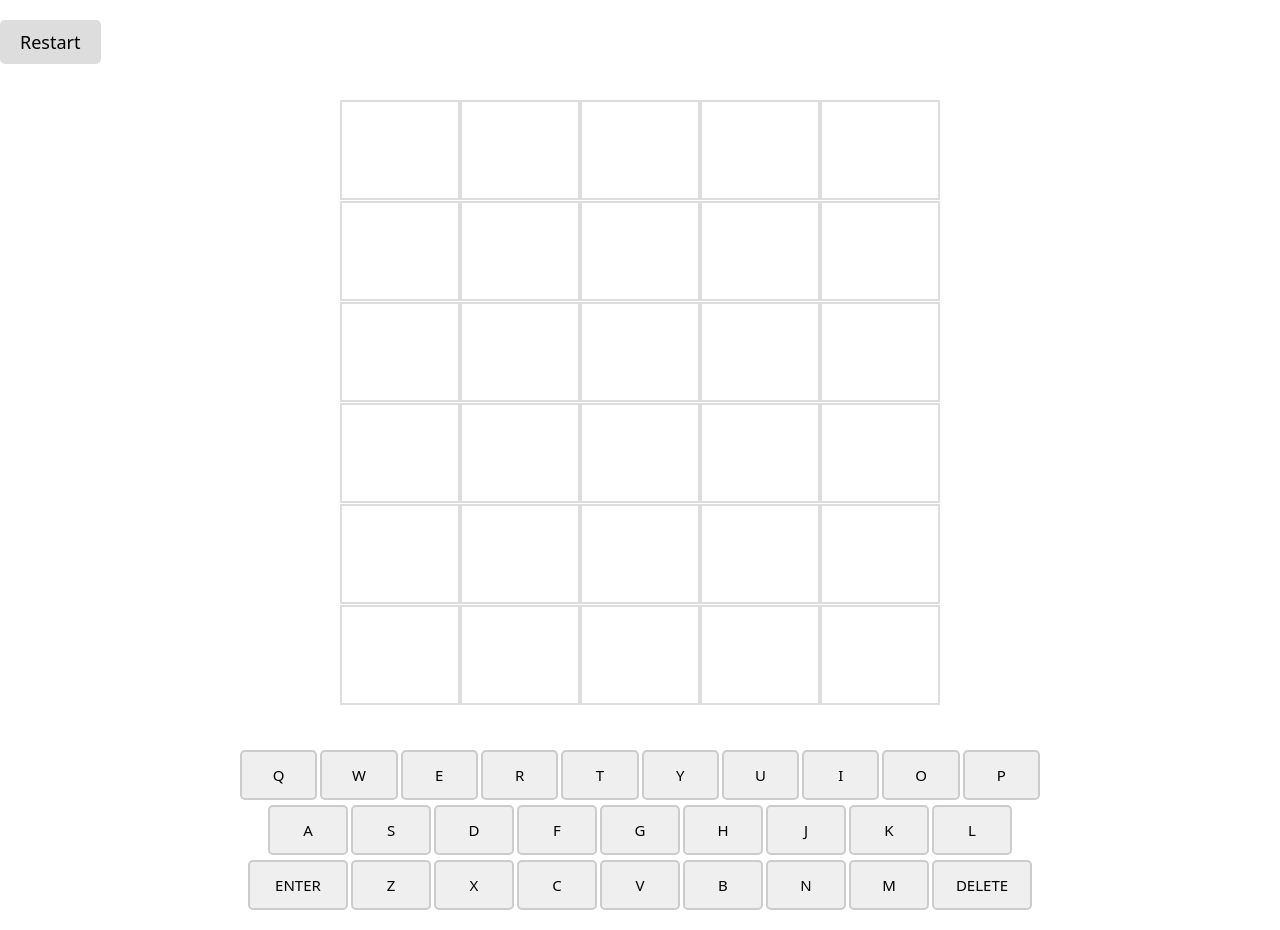
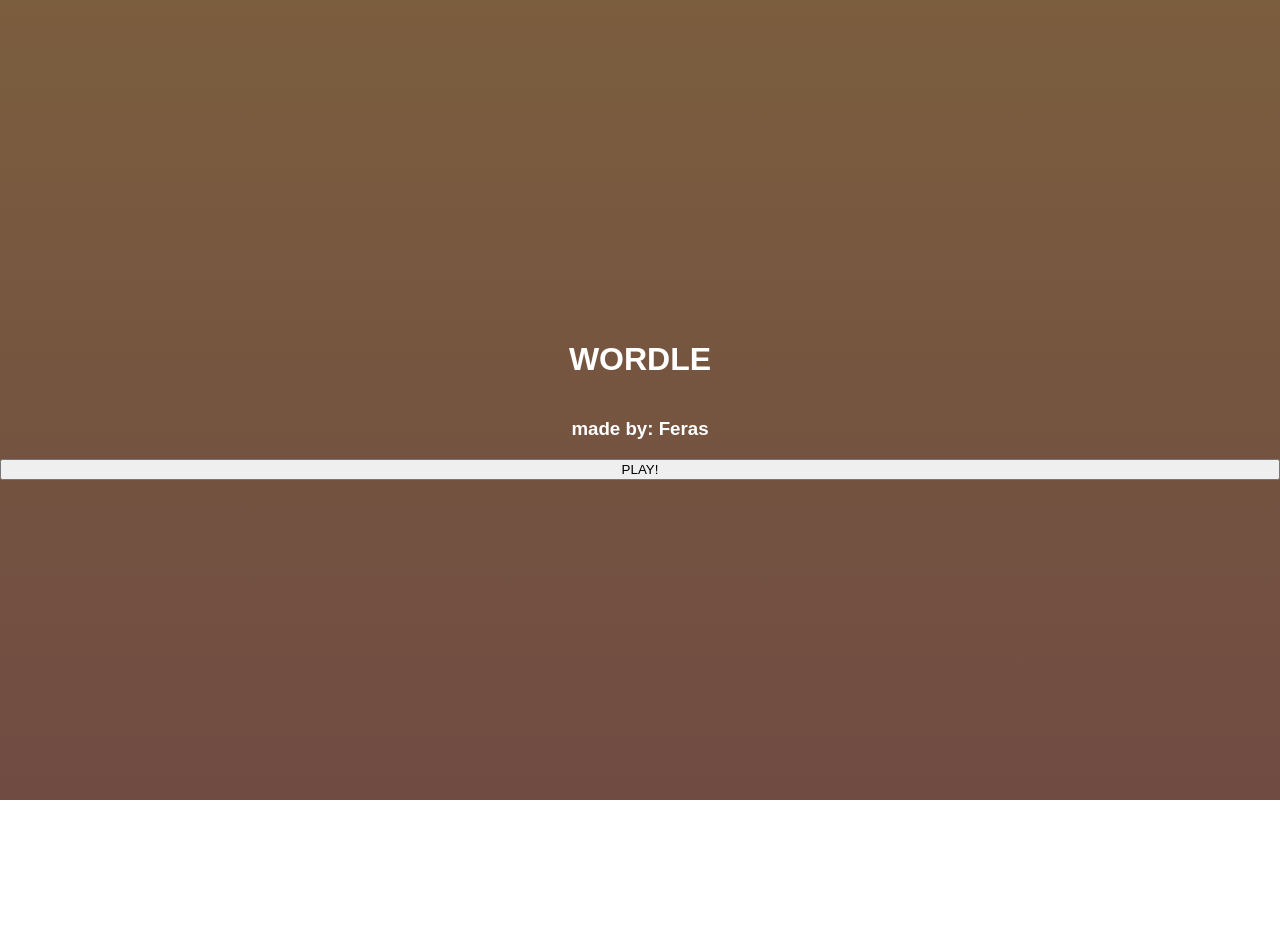
Before and after one commit to feras-3/Wordle, a plain HTML site: page index.html in a window 1280 px wide. After the commit the page ends 800 px from the top, so only its background shows below. Drawn offline with Linux system fonts and the light colour scheme; a web font is replaced by a local one.

Commit message:
added a start page

```diff
--- a/index.html
+++ b/index.html
@@ -3,99 +3,13 @@
   <head>
     <meta charset="UTF-8" />
     <meta name="viewport" content="width=device-width, initial-scale=1.0" />
-    <link rel="preconnect" href="https://fonts.googleapis.com" />
-    <link rel="preconnect" href="https://fonts.gstatic.com" crossorigin />
-    <link
-      href="https://fonts.googleapis.com/css2?family=DynaPuff:wght@400..700&family=Funnel+Display:wght@300..800&display=swap"
-      rel="stylesheet"
-    />
     <link rel="stylesheet" href="style.css" />
-    <script defer src="script.js"></script>
     <title>Feras Wordle</title>
   </head>
   <body>
-    <div id="toolBar">
-      <button id="restart">Restart</button>
-    </div>
-    <div id="wordContainer">
-      <div class="wordRow" id="row1">
-        <div></div>
-        <div></div>
-        <div></div>
-        <div></div>
-        <div></div>
-      </div>
-      <div class="wordRow" id="row2">
-        <div></div>
-        <div></div>
-        <div></div>
-        <div></div>
-        <div></div>
-      </div>
-      <div class="wordRow" id="row3">
-        <div></div>
-        <div></div>
-        <div></div>
-        <div></div>
-        <div></div>
-      </div>
-      <div class="wordRow" id="row4">
-        <div></div>
-        <div></div>
-        <div></div>
-        <div></div>
-        <div></div>
-      </div>
-      <div class="wordRow" id="row5">
-        <div></div>
-        <div></div>
-        <div></div>
-        <div></div>
-        <div></div>
-      </div>
-      <div class="wordRow" id="row6">
-        <div></div>
-        <div></div>
-        <div></div>
-        <div></div>
-        <div></div>
-      </div>
-    </div>
-    <div id="playerKeyboard">
-      <div class="keyboardRow">
-        <button>Q</button>
-        <button>W</button>
-        <button>E</button>
-        <button>R</button>
-        <button>T</button>
-        <button>Y</button>
-        <button>U</button>
-        <button>I</button>
-        <button>O</button>
-        <button>P</button>
-      </div>
-      <div class="keyboardRow">
-        <button>A</button>
-        <button>S</button>
-        <button>D</button>
-        <button>F</button>
-        <button>G</button>
-        <button>H</button>
-        <button>J</button>
-        <button>K</button>
-        <button>L</button>
-      </div>
-      <div class="keyboardRow">
-        <button class="wide">ENTER</button>
-        <button>Z</button>
-        <button>X</button>
-        <button>C</button>
-        <button>V</button>
-        <button>B</button>
-        <button>N</button>
-        <button>M</button>
-        <button class="wide">DELETE</button>
-      </div>
-    </div>
+    <h1>WORDLE</h1>
+    <h3>made by: Feras</h3>
+
+    <button id="playButton">PLAY!</button>
   </body>
 </html>
--- a/style.css
+++ b/style.css
@@ -1,32 +1,43 @@
+/* color palette from coolors.co */
 body {
   padding: 0;
   margin: 0;
+
+  display: flex;
   text-align: center;
   align-content: center;
   flex-direction: column;
   justify-content: center;
 
-  display: flex;
+  background: linear-gradient(#7b5e3e, #704b42);
+  color: white;
 
-  font-family: 'Funnel Display', sans-serif;
+  height: 100vh;
+
+  font-family: 'Candal', sans-serif;
 }
+
 .correct {
-  background-color: green;
+  background-color: #6e995f;
 }
 
 .right {
-  background-color: yellow;
+  background-color: #a79a17;
 }
 
 .used {
-  background-color: gray;
+  background-color: #675a57;
 }
 
 #wordContainer {
-  background-color: white;
   display: grid;
-  grid-template-rows: repeat(6, 100px);
-  grid-gap: 1px;
+  grid-template-rows: repeat(6, 1fr);
+  gap: 1px;
+
+  background-color: #3e2b1f;
+  border: 4px solid #5d4037;
+  border-radius: 20px;
+  padding: 10px;
 
   width: 600px;
   height: 600px;
@@ -37,14 +48,19 @@ body {
   display: grid;
   grid-template-columns: repeat(5, 1fr);
 
+  border: 2px solid #3e2b1f;
+
   font-size: 64px;
   font-family: inherit;
+
+  color: #ede0d4;
 
   text-align: center;
 }
 
 .wordRow > div {
   border: 2px solid #ddd;
+
   display: flex;
   align-items: center;
   justify-content: center;
@@ -60,9 +76,10 @@ body {
   align-self: center;
   display: flex;
   flex-direction: column;
+
   gap: 5px;
   padding-top: 30px;
-  /* height: 300px; */
+
   width: 800px;
   margin: 20px auto;
 }
@@ -78,12 +95,14 @@ body {
   height: 50px;
   width: 80px;
 
-  font-size: 15px;
+  font-size: 22px;
   font-family: 'DynaPuff', system-ui;
+  color: #302219;
 
-  border: 2px solid rgb(204, 204, 204);
+  box-shadow: inset 0 -3px 0 #675a57;
+
+  border: 2px solid #3e2b1f;
   border-radius: 5px;
-  /* background: rgb(238, 238, 238); */
 
   cursor: pointer;
 }
@@ -96,10 +115,9 @@ body {
   margin: 20px auto;
 
   font-size: large;
-  /* font-weight: bold; */
   font-family: 'DynaPuff', system-ui;
 
-  background-color: #ddd;
+  background-color: #ede0d4;
   border: none;
   border-radius: 5px;
 
```
Also changed, not shown: Game.html (added, +101 -0 lines).
